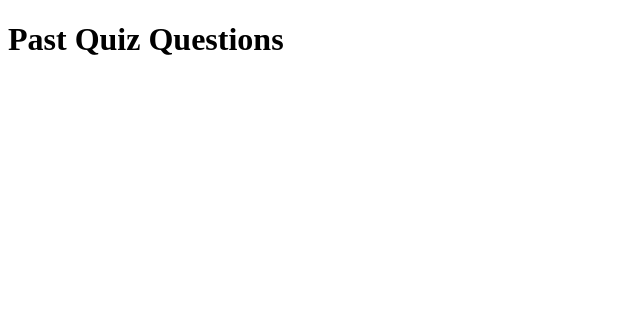
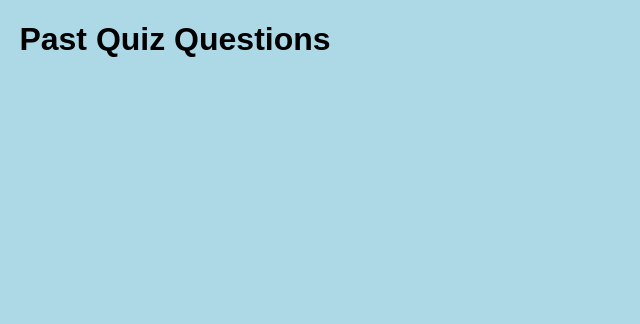
Before and after one commit to Wabona/Beat-Code, a browser extension: page pastquiz.html in a window 1280 px wide. Shown: the whole page, without its empty margins (0-640 px from the left). Drawn offline with Linux system fonts and the light colour scheme.

Commit message:
Co-authored-by: Julian Alamo-Rosas <jalamorosas@users.noreply.github.com> Co-authored-by: Kristel Kouatchou <kristel7k@users.noreply.github.com>

```diff
--- a/style.css
+++ b/style.css
@@ -34,6 +34,17 @@ body.beatcode-page button{
     transition: background-color 0.3s ease;
 }
 
+body.pastquiz-page{
+    font-family: Arial, sans-serif;
+    margin: 0;
+    padding: 0;
+    text-align: center;
+    background-color: lightblue;
+    height: 300px;
+    width : 350px;
+
+}
+
 body.quiz-page {
     width: 40rem;
     height: 30rem;
@@ -45,7 +56,7 @@ body.quiz-page {
     border-radius: 30px;
 }
 
-body.quiz-page .quiestion {
+body.quiz-page .question {
     width: 80%;
     height: 8rem;
     display: flex;
```
